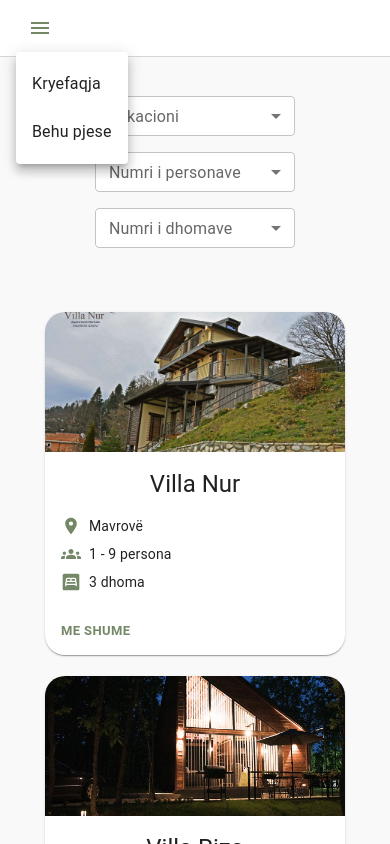
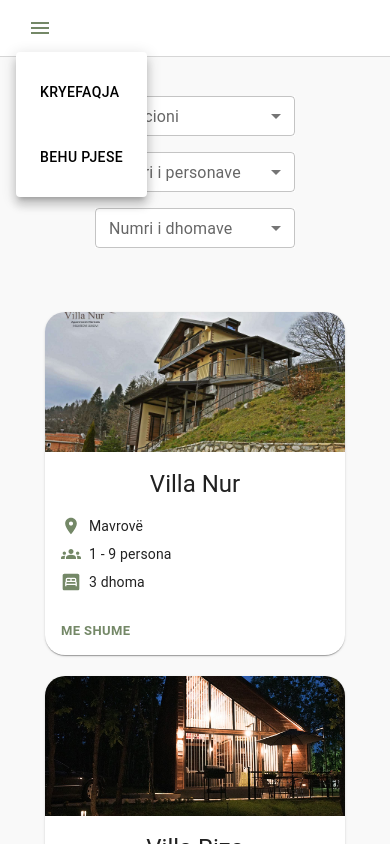
Before and after one commit to gjejvilla/gjej_villa, a React (Create React App) app: page / in a window 390 px wide. Both pictures are taken after a click on the button "account of current user". Shown: the top 844 px of the page. Built offline with nearby package versions, Linux system fonts and the light colour scheme.

Commit message:
Trigger rebuild

```diff
--- a/src/screens/Navbar.tsx
+++ b/src/screens/Navbar.tsx
@@ -108,10 +108,14 @@ function Navbar() {
           >
             {pages.map((page, index) => (
               <MenuItem key={page} onClick={handleCloseNavMenu}
+                  >
+                <Button
+              key={page}
+              onClick={handleCloseNavMenu}
+              sx={{ my: 1, color: 'black', display: 'block' }}
+                href={links[index]}
 
-                href={links[index]}
-    >
-                <Typography textAlign="center">{page}</Typography>
+            >{page}</Button>
               </MenuItem>
             ))}
           </Menu>
```
